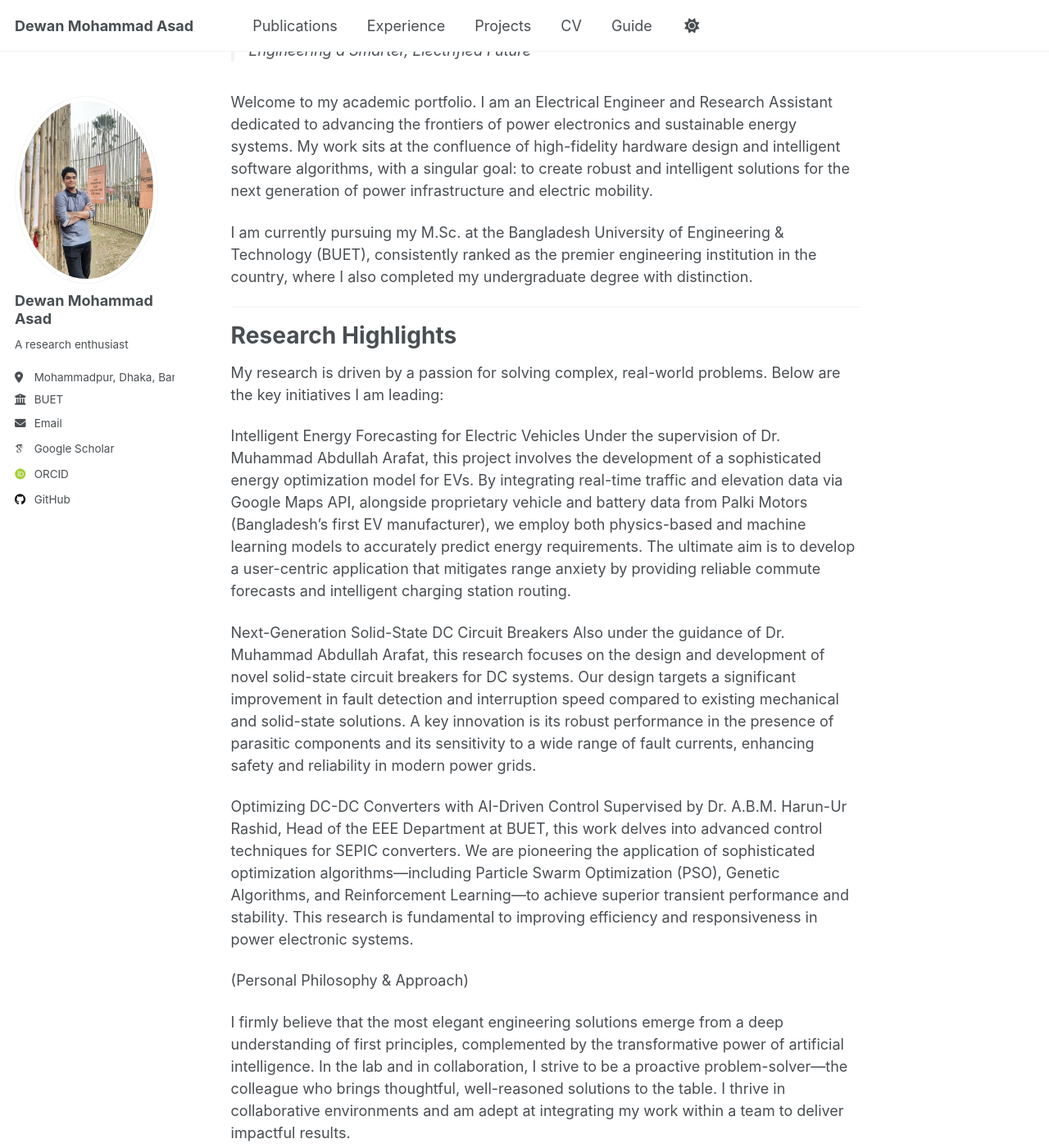
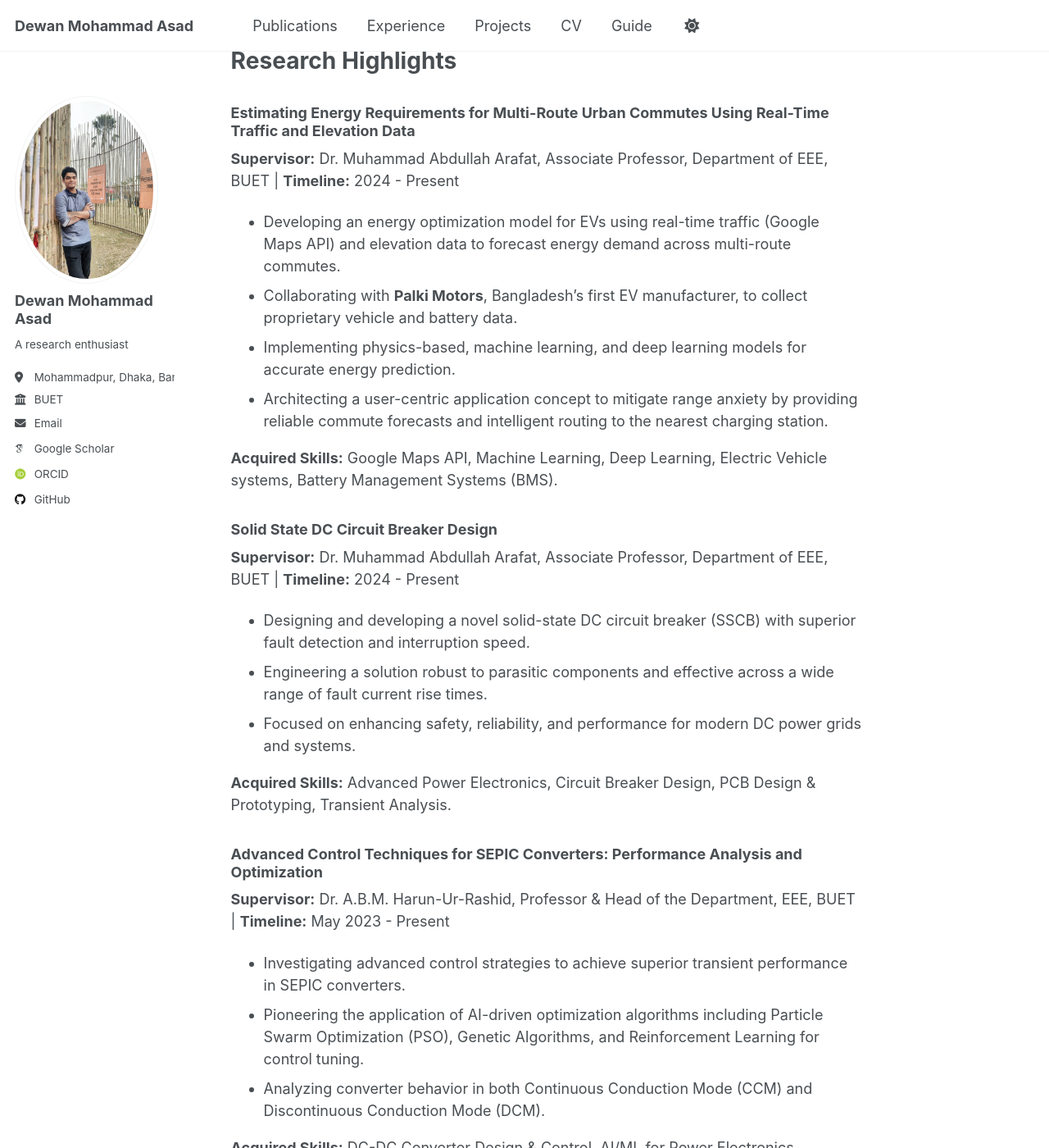
Before and after one commit to dewan-mohammad-asad-d1a/dewan-mohammad-asad-d1a.github.io, a Jekyll site: the page built from _pages/about.md, in a window 1280 px wide and 1400 px high, scrolled down 314 px. Shown: the whole window at 82% size. Built offline with Jekyll 4.4.1, drawn with Linux system fonts in a browser that asks for light colours; some web fonts are replaced; a script that is not in the unit is left out; some of the changed text lies outside the part shown.

Commit message:
Update about.md

```diff
--- a/_pages/about.md
+++ b/_pages/about.md
@@ -7,40 +7,59 @@ redirect_from:
   - /about.html
 ---
 
-
-
-#### Engineering a Smarter, Electrified Future
 Hello, I am Dewan Mohammad Asad, an Electrical Engineer and Research Assistant dedicated to advancing the frontiers of power electronics and sustainable energy systems. I am currently pursuing my M.Sc. at the Bangladesh University of Engineering & Technology (BUET), consistently ranked as the premier engineering institution in the country, where I also completed my undergraduate degree.
-
-
-
-> Engineering a Smarter, Electrified Future
-
-Welcome to my academic portfolio. I am an Electrical Engineer and Research Assistant dedicated to advancing the frontiers of power electronics and sustainable energy systems. My work sits at the confluence of high-fidelity hardware design and intelligent software algorithms, with a singular goal: to create robust and intelligent solutions for the next generation of power infrastructure and electric mobility.
-
-I am currently pursuing my M.Sc. at the Bangladesh University of Engineering & Technology (BUET), consistently ranked as the premier engineering institution in the country, where I also completed my undergraduate degree with distinction.
-
 ---
 
 
 Research Highlights
 ===================
 
-My research is driven by a passion for solving complex, real-world problems. Below are the key initiatives I am leading:
+### Estimating Energy Requirements for Multi-Route Urban Commutes Using Real-Time Traffic and Elevation Data
+**Supervisor:** Dr. Muhammad Abdullah Arafat, Associate Professor, Department of EEE, BUET | **Timeline:** 2024 - Present
 
-   Intelligent Energy Forecasting for Electric Vehicles
-    Under the supervision of Dr. Muhammad Abdullah Arafat, this project involves the development of a sophisticated energy optimization model for EVs. By integrating real-time traffic and elevation data via Google Maps API, alongside proprietary vehicle and battery data from Palki Motors (Bangladesh's first EV manufacturer), we employ both physics-based and machine learning models to accurately predict energy requirements. The ultimate aim is to develop a user-centric application that mitigates range anxiety by providing reliable commute forecasts and intelligent charging station routing.
+- Developing an energy optimization model for EVs using real-time traffic (Google Maps API) and elevation data to forecast energy demand across multi-route commutes.
+- Collaborating with **Palki Motors**, Bangladesh's first EV manufacturer, to collect proprietary vehicle and battery data.
+- Implementing physics-based, machine learning, and deep learning models for accurate energy prediction.
+- Architecting a user-centric application concept to mitigate range anxiety by providing reliable commute forecasts and intelligent routing to the nearest charging station.
 
-   Next-Generation Solid-State DC Circuit Breakers
-    Also under the guidance of Dr. Muhammad Abdullah Arafat, this research focuses on the design and development of novel solid-state circuit breakers for DC systems. Our design targets a significant improvement in fault detection and interruption speed compared to existing mechanical and solid-state solutions. A key innovation is its robust performance in the presence of parasitic components and its sensitivity to a wide range of fault currents, enhancing safety and reliability in modern power grids.
+**Acquired Skills:** Google Maps API, Machine Learning, Deep Learning, Electric Vehicle systems, Battery Management Systems (BMS).
 
-   Optimizing DC-DC Converters with AI-Driven Control
-    Supervised by Dr. A.B.M. Harun-Ur Rashid, Head of the EEE Department at BUET, this work delves into advanced control techniques for SEPIC converters. We are pioneering the application of sophisticated optimization algorithms—including Particle Swarm Optimization (PSO), Genetic Algorithms, and Reinforcement Learning—to achieve superior transient performance and stability. This research is fundamental to improving efficiency and responsiveness in power electronic systems.
+### Solid State DC Circuit Breaker Design
+**Supervisor:** Dr. Muhammad Abdullah Arafat, Associate Professor, Department of EEE, BUET | **Timeline:** 2024 - Present
 
-(Personal Philosophy & Approach)
+- Designing and developing a novel solid-state DC circuit breaker (SSCB) with superior fault detection and interruption speed.
+- Engineering a solution robust to parasitic components and effective across a wide range of fault current rise times.
+- Focused on enhancing safety, reliability, and performance for modern DC power grids and systems.
 
-I firmly believe that the most elegant engineering solutions emerge from a deep understanding of first principles, complemented by the transformative power of artificial intelligence. In the lab and in collaboration, I strive to be a proactive problem-solver—the colleague who brings thoughtful, well-reasoned solutions to the table. I thrive in collaborative environments and am adept at integrating my work within a team to deliver impactful results.
+**Acquired Skills:** Advanced Power Electronics, Circuit Breaker Design, PCB Design & Prototyping, Transient Analysis.
 
-(Forward-Looking Statement)
+### Advanced Control Techniques for SEPIC Converters: Performance Analysis and Optimization
+**Supervisor:** Dr. A.B.M. Harun-Ur-Rashid, Professor & Head of the Department, EEE, BUET | **Timeline:** May 2023 - Present
 
-I am now eager to leverage this multifaceted experience to pursue a Ph.D. where I can contribute to groundbreaking research in Power Electronics, Electric Vehicle Systems, and the application of AI in Smart Grids and Microgrids. I am actively seeking to join a visionary research group where I can both learn from and contribute to tackling the critical energy challenges of our time.
+- Investigating advanced control strategies to achieve superior transient performance in SEPIC converters.
+- Pioneering the application of AI-driven optimization algorithms including Particle Swarm Optimization (PSO), Genetic Algorithms, and Reinforcement Learning for control tuning.
+- Analyzing converter behavior in both Continuous Conduction Mode (CCM) and Discontinuous Conduction Mode (DCM).
+
+**Acquired Skills:** DC-DC Converter Design & Control, AI/ML for Power Electronics, Optimization Algorithms (PSO, GA, RL), Simulation (MATLAB/Simulink, PLECS).
+
+---
+
+
+Personal Philosophy & Approach
+===================
+
+
+I firmly believe that the most elegant engineering solutions emerge from a deep understanding of first principles. In the lab and in collaboration, I strive to be a proactive problem-solver—the colleague who brings thoughtful, well-reasoned solutions to the table. I thrive in collaborative environments and am adept at integrating my work within a team to deliver impactful results.
+
+---
+
+## 🚀 Academic Objectives
+
+I am eager to leverage my multifaceted experience to pursue a **Ph.D.** and contribute to groundbreaking research in:
+
+*   **Power Electronics & Drives**
+*   **Electric Vehicles**
+*   **AI/ML Applications in Power Systems**
+*   **Smart Grids & Microgrids**
+
+I am actively seeking to join a visionary research group where I can both learn from and contribute to tackling the critical energy challenges of our time.
```
